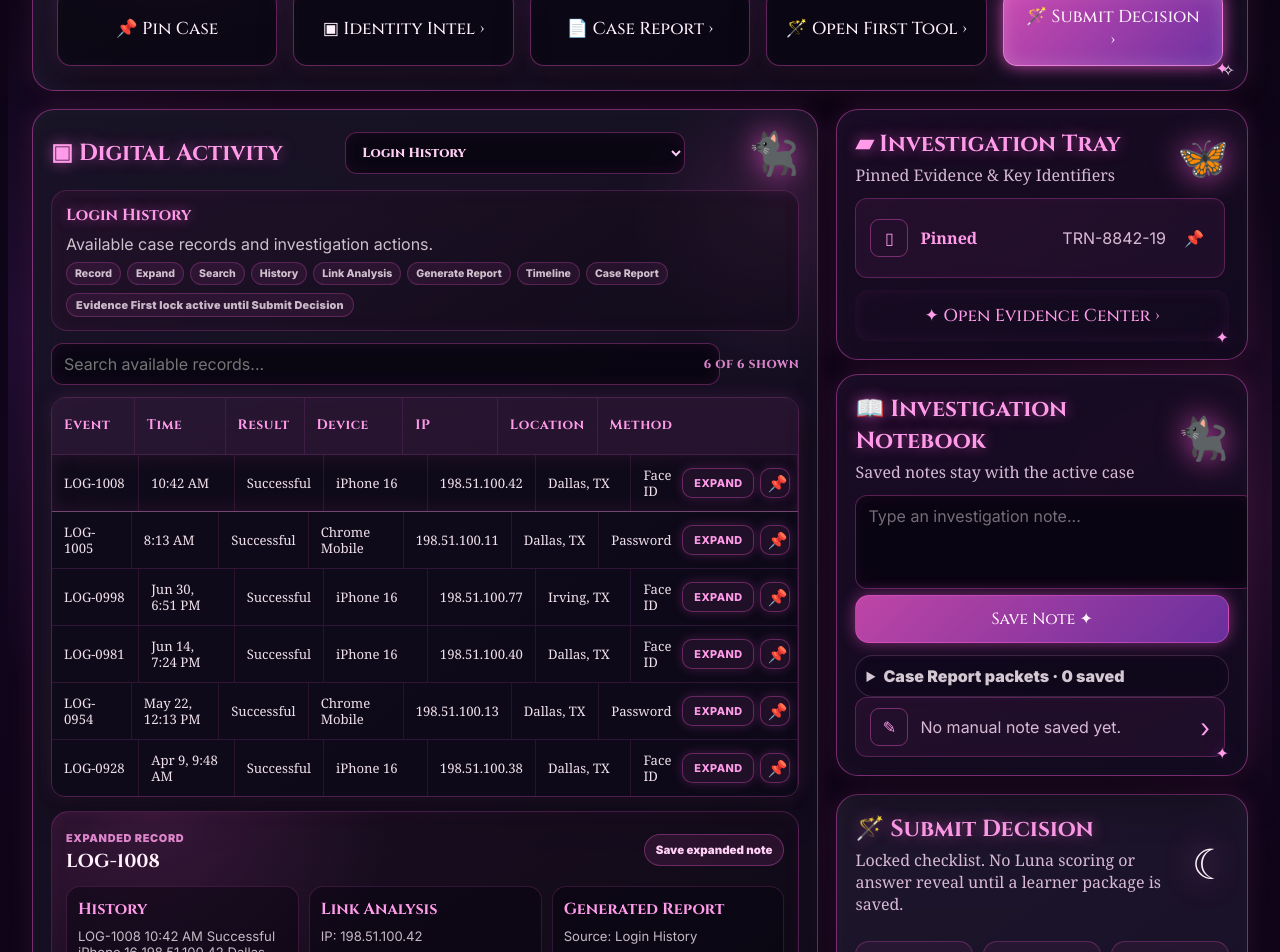
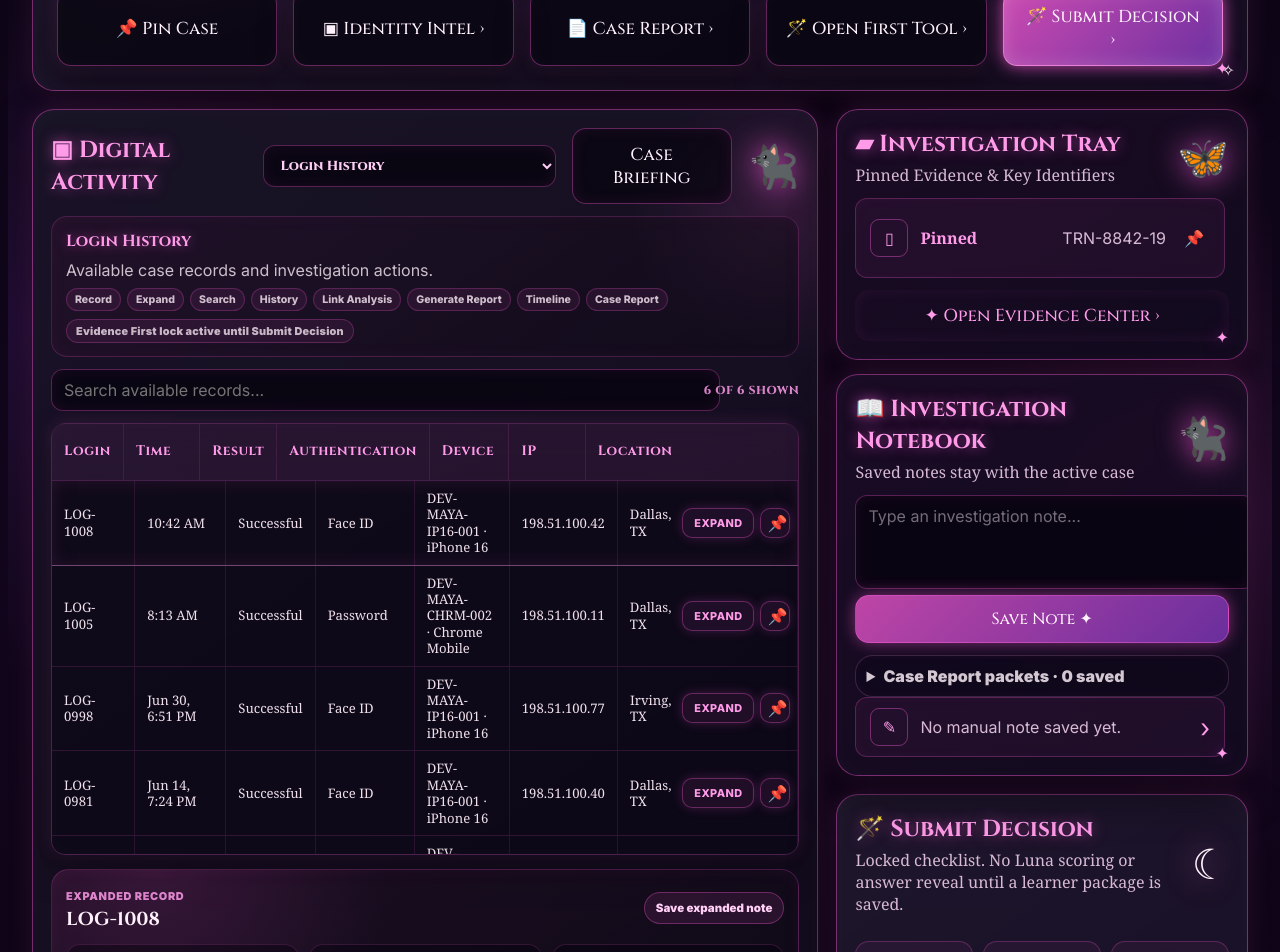
Before and after one commit to iamre2024-debug/fraud-Academy-v1, a React (Vite) app: page / in a window 1280 px wide. Shown: the part 860-1812 px from the top of the page. Built offline with nearby package versions, Linux system fonts and the light colour scheme.

Commit message:
Use expanded core investigator records

```diff
--- a/src/ActiveToolPanel.jsx
+++ b/src/ActiveToolPanel.jsx
@@ -1,5 +1,6 @@
 import { workflows } from './visualWorkspaceModel.js';
 import { CaseBriefingPanel, Customer360Panel } from './CoreOverviewPanels.jsx';
+import { buildCoreToolRecords } from './data/coreToolRecords.js';
 
 function lineBreaks(value) {
   return String(value).split('\n').map((line, index) => <small key={`${line}-${index}`}>{line}</small>);
@@ -25,13 +26,20 @@ export default function ActiveToolPanel({
   if (tool === 'Case Briefing') return <CaseBriefingPanel activeCase={activeCase} openTool={openTool} pin={pin} />;
   if (tool === 'Customer 360') return <Customer360Panel activeCase={activeCase} openTool={openTool} pin={pin} />;
 
+  const enhanced = buildCoreToolRecords(tool, activeCase);
+  const displayData = enhanced ?? data;
+  const displayRows = enhanced
+    ? displayData.rows.filter((item) => !query || item.detail.toLowerCase().includes(query.toLowerCase()))
+    : rows;
+  const displayActiveRow = displayRows.find((item) => item.id === activeRow?.id) ?? displayRows[0];
+
   return (
     <section className="ornate-card activity-panel">
-      <div className="activity-heading"><h2>▣ {activeCategory.label}</h2><select className="tool-select" value={tool} onChange={(event) => openTool(event.target.value)}>{activeCategory.tools.map((item) => <option key={item}>{item}</option>)}</select><span className="panel-cat">🐈‍⬛</span></div>
+      <div className="activity-heading"><h2>▣ {activeCategory.label}</h2><select className="tool-select" value={tool} onChange={(event) => openTool(event.target.value)}>{activeCategory.tools.map((item) => <option key={item}>{item}</option>)}</select><button type="button" className="briefing-route-button" onClick={() => openTool('Case Briefing')}>Case Briefing</button><span className="panel-cat">🐈‍⬛</span></div>
       <div className="tool-purpose-card"><strong>{tool}</strong><p>Available case records and investigation actions.</p><div className="tool-flow-chips">{workflows.map((item) => <span key={item}>{item}</span>)}</div></div>
-      <div className="workspace-search-row"><input value={query} onChange={(event) => setQuery(event.target.value)} placeholder="Search available records..."/><span>{rows.length} of {data.rows.length} shown</span></div>
-      <div className="activity-table"><div className="activity-row table-head">{data.columns.map((item) => <span key={item}>{item}</span>)}</div>{rows.map((row) => <div key={row.id} className={`activity-row ${activeRow?.id === row.id ? 'expanded' : ''}`}>{row.values.map((value, index) => <span key={`${row.id}-${index}`}>{lineBreaks(value)}</span>)}<div className="row-action-group"><button type="button" className="row-expand-button" onClick={() => setExpandedId(row.id)}>Expand</button><button type="button" className="row-pin-button" onClick={() => pin(row.pin)}>📌</button></div></div>)}</div>
-      {activeRow && <section className="record-detail-panel"><div className="record-detail-heading"><div><span>Expanded Record</span><h3>{activeRow.id}</h3></div><button type="button" onClick={() => saveNote(`Expanded ${tool} record ${activeRow.id}: ${activeRow.detail}`, 'Expanded record')}>Save expanded note</button></div><div className="record-review-lanes"><article><h4>History</h4><p>{activeRow.detail}</p></article><article><h4>Link Analysis</h4><p>{activeRow.label}: {activeRow.pin}</p><p>{activeCase.id} · {activeCase.person}</p></article><article><h4>Generated Report</h4><p>Source: {tool}</p><div className="record-report-actions"><button type="button" onClick={() => saveCaseReportPacket(activeRow)}>Save neutral report packet</button><button type="button" onClick={() => markReviewed(tool)}>{currentCompleted.includes(tool) ? 'Reviewed' : 'Mark reviewed'}</button></div></article></div></section>}
+      <div className="workspace-search-row"><input value={query} onChange={(event) => setQuery(event.target.value)} placeholder="Search available records..."/><span>{displayRows.length} of {displayData.rows.length} shown</span></div>
+      <div className="activity-table"><div className="activity-row table-head">{displayData.columns.map((item) => <span key={item}>{item}</span>)}</div>{displayRows.map((item) => <div key={item.id} className={`activity-row ${displayActiveRow?.id === item.id ? 'expanded' : ''}`}>{item.values.map((value, index) => <span key={`${item.id}-${index}`}>{lineBreaks(value)}</span>)}<div className="row-action-group"><button type="button" className="row-expand-button" onClick={() => setExpandedId(item.id)}>Expand</button><button type="button" className="row-pin-button" onClick={() => pin(item.pin)}>📌</button></div></div>)}</div>
+      {displayActiveRow && <section className="record-detail-panel"><div className="record-detail-heading"><div><span>Expanded Record</span><h3>{displayActiveRow.id}</h3></div><button type="button" onClick={() => saveNote(`Expanded ${tool} record ${displayActiveRow.id}: ${displayActiveRow.detail}`, 'Expanded record')}>Save expanded note</button></div><div className="record-review-lanes"><article><h4>History</h4><p>{displayActiveRow.detail}</p></article><article><h4>Link Analysis</h4><p>{displayActiveRow.label}: {displayActiveRow.pin}</p><p>{activeCase.id} · {activeCase.person}</p></article><article><h4>Generated Report</h4><p>Source: {tool}</p><div className="record-report-actions"><button type="button" onClick={() => saveCaseReportPacket(displayActiveRow)}>Save neutral report packet</button><button type="button" onClick={() => markReviewed(tool)}>{currentCompleted.includes(tool) ? 'Reviewed' : 'Mark reviewed'}</button></div></article></div></section>}
       <button type="button" className="view-full-button" onClick={() => markReviewed(tool)}>{currentCompleted.includes(tool) ? '✓ Reviewed · Generate Another Neutral Tool Report' : '✦ Generate Neutral Tool Report ›'}</button>
     </section>
   );
```
